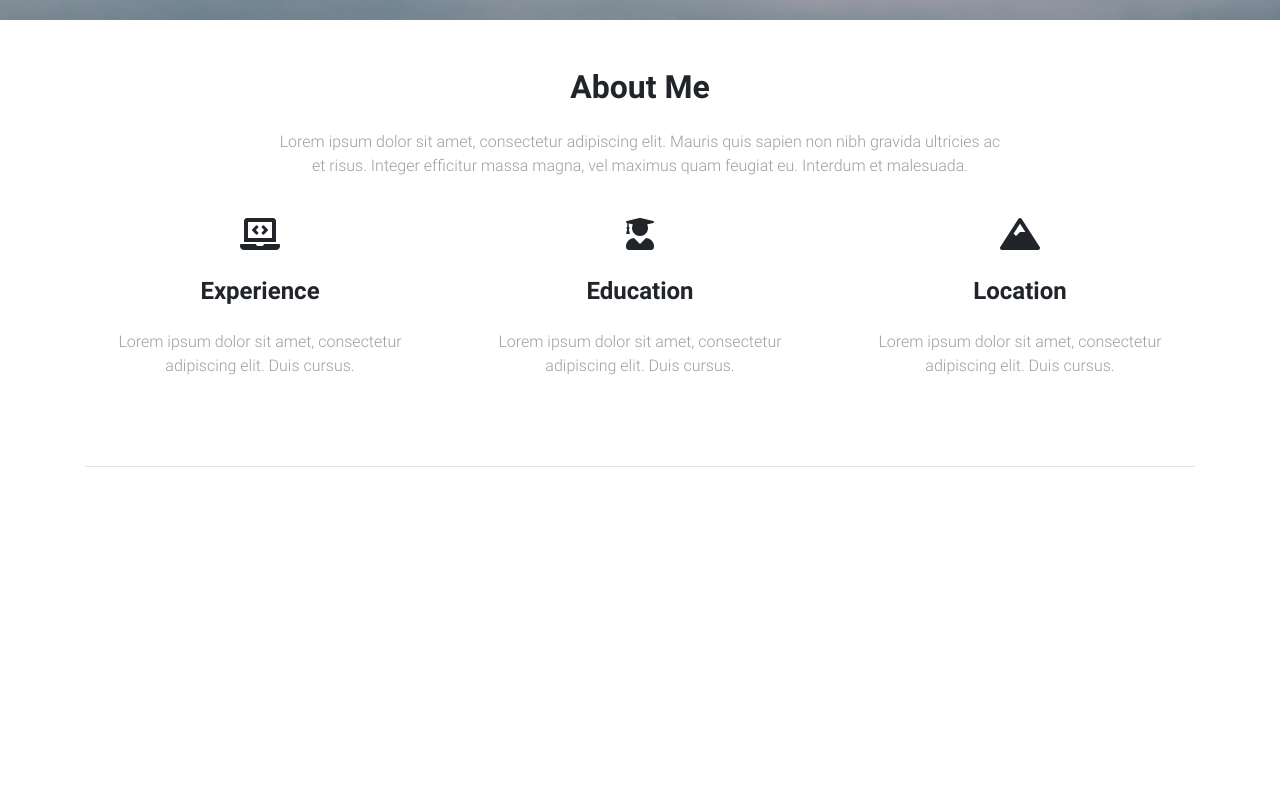
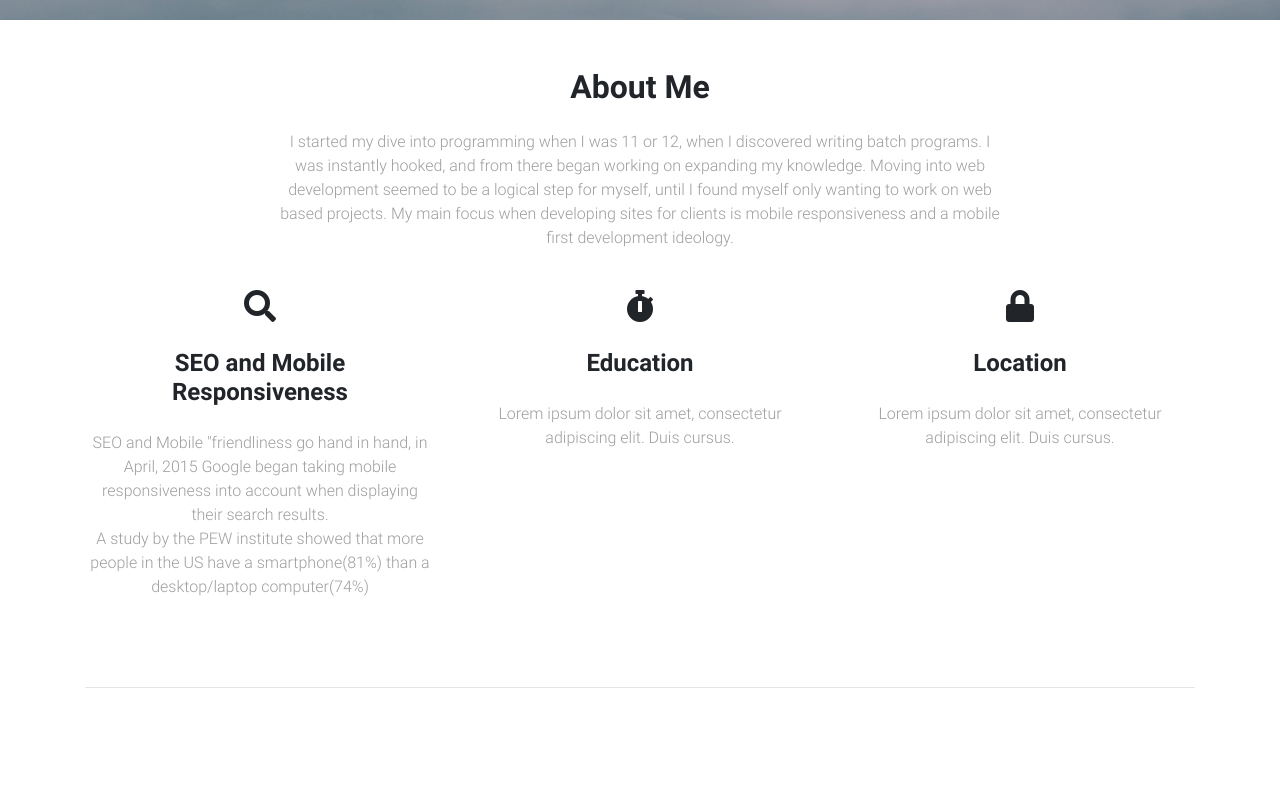
Before and after one commit to JustinReidy/baseSite, a website: page index.html in a window 1280 px wide. Shown: the part 780-1580 px from the top of the page. Drawn offline with Linux system fonts and the light colour scheme.

Commit message:
began filling out information fields

```diff
--- a/index.html
+++ b/index.html
@@ -100,7 +100,7 @@
 			<div class="col-md-8 about-me-waypoint">
 
 				<!--Description-->
-				<p class="grey-text">Lorem ipsum dolor sit amet, consectetur adipiscing elit. Mauris quis sapien non nibh gravida ultricies ac et risus. Integer efficitur massa magna, vel maximus quam feugiat eu. Interdum et malesuada.</p>
+				<p class="grey-text">I started my dive into programming when I was 11 or 12, when I discovered writing batch programs. I was instantly hooked, and from there began working on expanding my knowledge. Moving into web development seemed to be a logical step for myself, until I found myself only wanting to work on web based projects. My main focus when developing sites for clients is mobile responsiveness and a mobile first development ideology.</p>
 			</div>
 
 			<!--Grid Column-->
@@ -116,9 +116,9 @@
 
 			<div class="col-md-4 mb-4">
 
-				<i class="fa fa-laptop-code fa-2x"></i>
-				<h4 class="my-4 font-weight-bold">Experience</h4>
-				<p class="grey-text">Lorem ipsum dolor sit amet, consectetur adipiscing elit. Duis cursus.</p>
+				<i class="fa fa-search fa-2x"></i>
+				<h4 class="my-4 font-weight-bold">SEO and Mobile Responsiveness</h4>
+				<p class="grey-text">SEO and Mobile "friendliness go hand in hand, in April, 2015 Google began taking mobile responsiveness into account when displaying their search results. <br /> A study by the PEW institute showed that more people in the US have a smartphone(81%) than a desktop/laptop computer(74%)</p>
 
 			</div>
 
@@ -128,7 +128,7 @@
 
 			<div class="col-md-4 mb-4">
 
-				<i class="fa fa-user-graduate fa-2x"></i>
+				<i class="fa fa-stopwatch fa-2x"></i>
 
 				<h4 class="my-4 font-weight-bold">Education</h4>
 				<p class="grey-text">Lorem ipsum dolor sit amet, consectetur adipiscing elit. Duis cursus.</p>
@@ -141,7 +141,7 @@
 
 			<div class="col-md-4 mb-4">
 
-				<i class="fa fa-mountain fa-2x"></i>
+				<i class="fa fa-lock fa-2x"></i>
 
 				<h4 class="my-4 font-weight-bold">Location</h4>
 				<p class="grey-text">Lorem ipsum dolor sit amet, consectetur adipiscing elit. Duis cursus.</p>
@@ -673,7 +673,7 @@
 							<input type="email" id="email" name="_replyto" class="form-control">
 							<label for="email">Email</label>
 
-						</div>
+						</div>6576465764
 
 						<div class="md-form form-sm">
 
```
